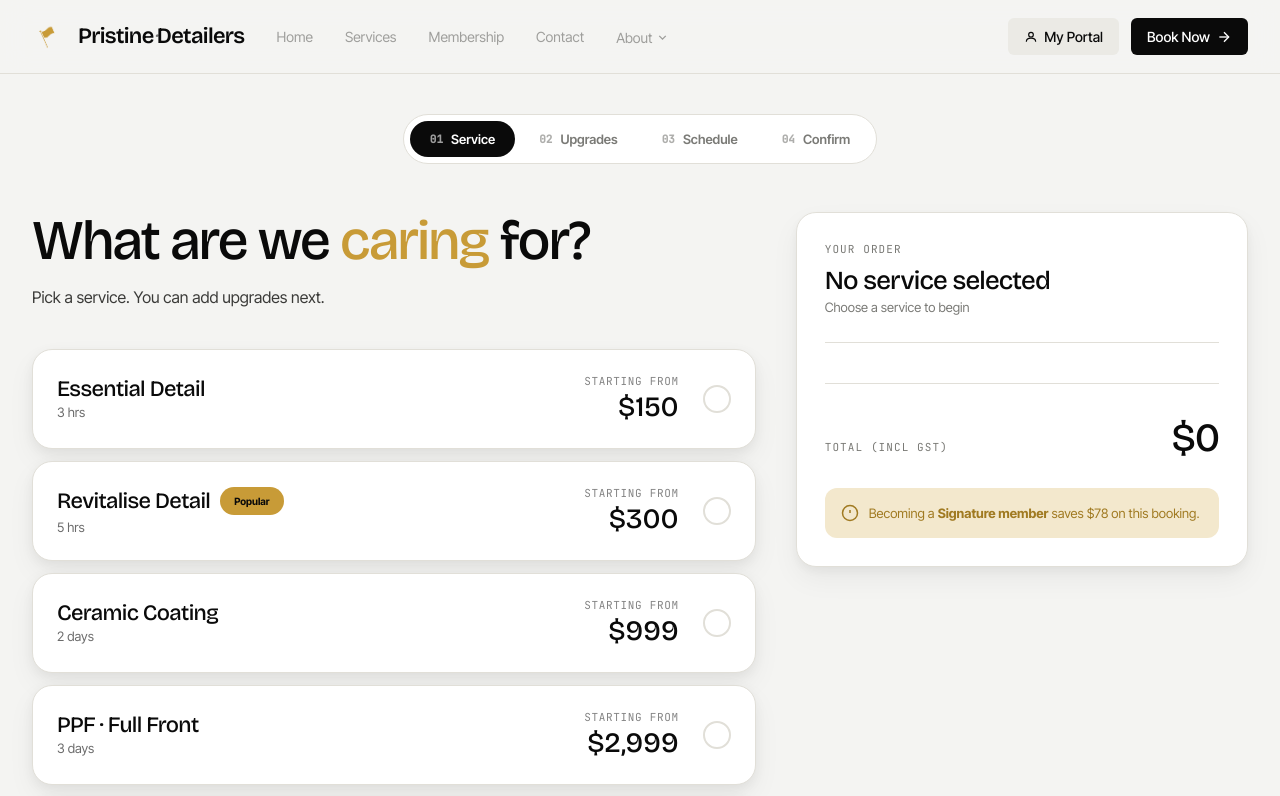
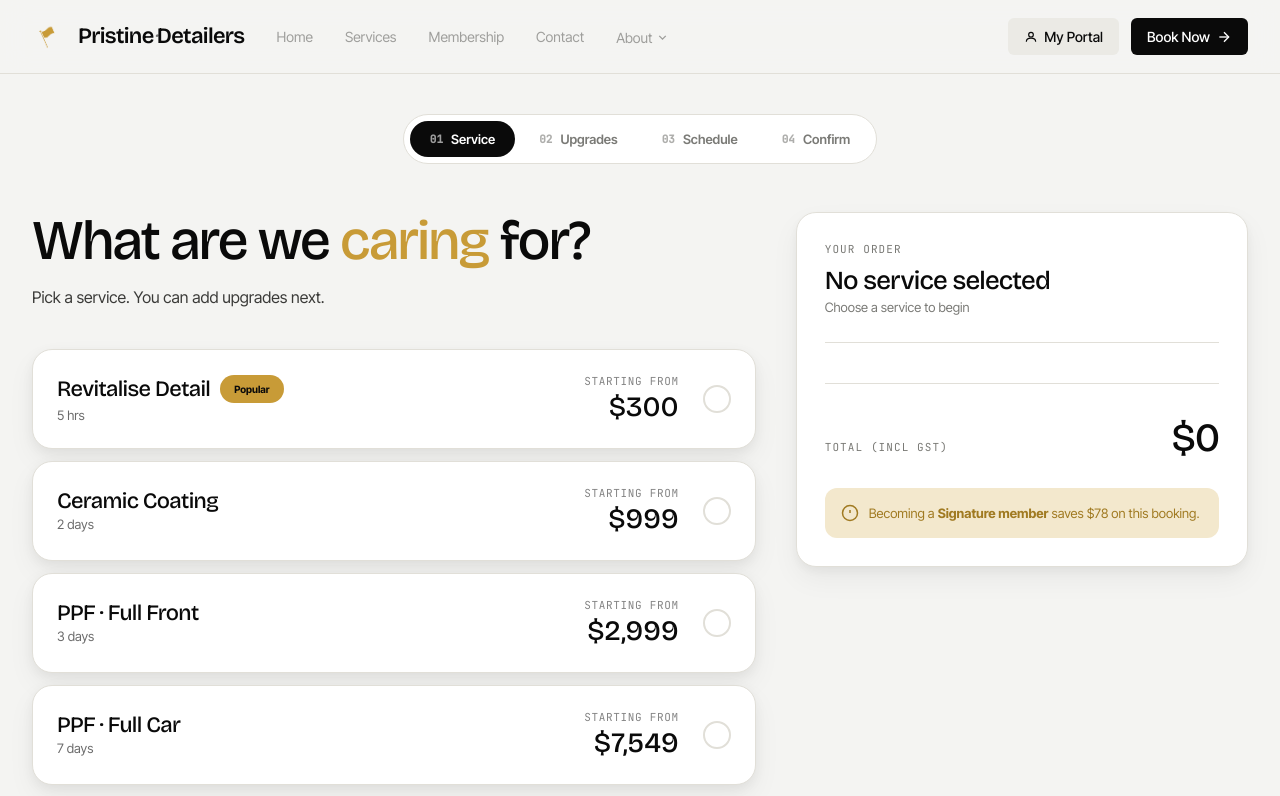
Before and after one commit to hrshdv2nd/pristinedetailers, a Next.js app: page /booking in a window 1280 px wide. Shown: the top 796 px of the page. Built offline with nearby package versions, Linux system fonts and the light colour scheme.

Commit message:
basic detailing removal

```diff
--- a/components/pages/booking.tsx
+++ b/components/pages/booking.tsx
@@ -8,7 +8,6 @@ import { BlobImage } from '@/components/shared/blob-image';
 import { Arrow } from '@/components/shared/atoms';
 
 const SERVICES = [
-  { id: 'essential-detail', name: 'Essential Detail', price: 150, duration: '3 hrs' },
   { id: 'revitalise-detail', name: 'Revitalise Detail', price: 300, duration: '5 hrs', popular: true },
   { id: 'ceramic-3yr', name: 'Ceramic Coating', price: 999, duration: '2 days' },
   { id: 'ppf-full-front', name: 'PPF · Full Front', price: 2999, duration: '3 days' },
@@ -25,7 +24,6 @@ const ADD_ON_LIST = [
 
 // Hardcoded Setmore keys (from /api/setmore/debug)
 const SETMORE_MAP: Record<string, { serviceKey: string; staffKey: string; durationMins: number }> = {
-  'essential-detail':  { serviceKey: '8c9fa98d-71fc-4e4e-bc6a-d3863de5930c', staffKey: 'MW48ha1ejJNvrXxujYvGgyoMEaSVmRm4', durationMins: 120 },
   'revitalise-detail': { serviceKey: '92b15811-c629-49a5-bfa8-e7007f68721d', staffKey: 'MW48ha1ejJNvrXxujYvGgyoMEaSVmRm4', durationMins: 195 },
   'ceramic-3yr':       { serviceKey: '277d5f6c-85fa-40eb-9676-e08b831fef46', staffKey: 'cce7ef23-2272-4e62-8fb6-a5e8a369babf', durationMins: 480 },
   'ppf-full-front':    { serviceKey: '', staffKey: '', durationMins: 480 },
--- a/components/pages/home.tsx
+++ b/components/pages/home.tsx
@@ -222,10 +222,9 @@ function MarqueeStrip() {
 function ServicesPreview() {
   const services = [
     { tag: '01', title: 'Maintenance Detail', blurb: 'Monthly exterior wash, interior clean.', from: '$99', image: '/images/20250525_093249.jpg' },
-    { tag: '02', title: 'Basic Detailing', blurb: 'Basic detailing add ons include steam cleaning and waxing.', from: '$150', image: 'https://qwa1skb1dtiy5dzb.public.blob.vercel-storage.com/20240822_100032.jpg' },
-    { tag: '03', title: 'Ceramic Coating', blurb: '3 to 5-year paint protection with hydrophobic gloss finish.', from: '$999', image: 'https://qwa1skb1dtiy5dzb.public.blob.vercel-storage.com/scratch-repair.jpg', flagship: true },
-    { tag: '04', title: 'Paint Protection Film', blurb: 'Self-healing polyurethane film for stone chips and swirl defence.', from: '$2,900', image: 'https://qwa1skb1dtiy5dzb.public.blob.vercel-storage.com/VNP04687.jpg' },
-    { tag: '05', title: 'Mobile Window Tinting', blurb: 'UV and heat-blocking film fitted at your home or office.', from: '$200', image: 'https://qwa1skb1dtiy5dzb.public.blob.vercel-storage.com/Car-Window-Tinting-scaled.webp' },
+    { tag: '02', title: 'Ceramic Coating', blurb: '3 to 5-year paint protection with hydrophobic gloss finish.', from: '$999', image: 'https://qwa1skb1dtiy5dzb.public.blob.vercel-storage.com/scratch-repair.jpg', flagship: true },
+    { tag: '03', title: 'Paint Protection Film', blurb: 'Self-healing polyurethane film for stone chips and swirl defence.', from: '$2,900', image: 'https://qwa1skb1dtiy5dzb.public.blob.vercel-storage.com/VNP04687.jpg' },
+    { tag: '04', title: 'Mobile Window Tinting', blurb: 'UV and heat-blocking film fitted at your home or office.', from: '$200', image: 'https://qwa1skb1dtiy5dzb.public.blob.vercel-storage.com/Car-Window-Tinting-scaled.webp' },
   ];
 
   return (
@@ -243,7 +242,7 @@ function ServicesPreview() {
           </a>
         </div>
 
-        <div className="pd-four-col" style={{ gap: 20, gridTemplateColumns: 'repeat(5, 1fr)' }}>
+        <div className="pd-four-col" style={{ gap: 20, gridTemplateColumns: 'repeat(4, 1fr)' }}>
           {services.map(s => (
             <a
               key={s.tag}
--- a/components/pages/services.tsx
+++ b/components/pages/services.tsx
@@ -15,17 +15,8 @@ const CheckIcon = () => (
 );
 
 export function Services() {
-  const [selected, setSelected] = useState('vehicle-detailing');
+  const [selected, setSelected] = useState('revitalise-package');
   const services = [
-    {
-      id: 'vehicle-detailing',
-      title: 'Basic Detailing',
-      description: 'Interior, exterior, polish, and protection for every finish.',
-      price: '$150',
-      label: 'Best for a quick inside and out clean',
-      body: 'Our team handles the full job from wash and clay bar through finishing touches. If you want add-ons such as engine bay detail or headlight restoration, we\'ll plan them in.',
-      benefits: ['Full interior vacuum & wipe-down', 'Exterior hand wash & dry', 'Tyre shine & window clean', 'Add-ons available on request'],
-    },
     {
       id: 'revitalise-package',
       title: 'Revitalise Package',
```
